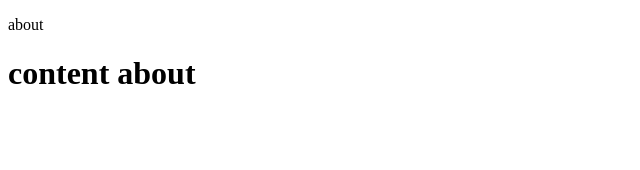
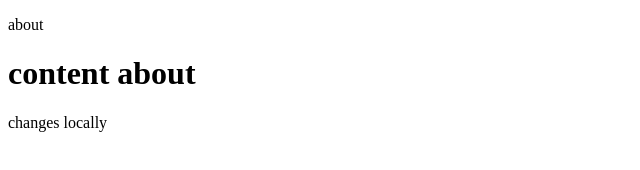
Before and after one commit to shkar-dev/gitcourse, a plain HTML site: page about.html in a window 1280 px wide. Shown: the whole page, without its empty margins (0-640 px from the left). Drawn offline with Linux system fonts and the light colour scheme.

Commit message:
index locally updated

```diff
--- a/about.html
+++ b/about.html
@@ -8,5 +8,6 @@
 <body>
     <p>about</p>
     <h1>content about</h1>
+    <p>changes locally</p>
 </body>
 </html>
```
